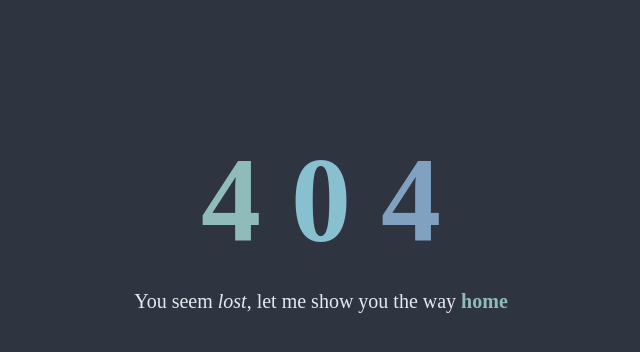
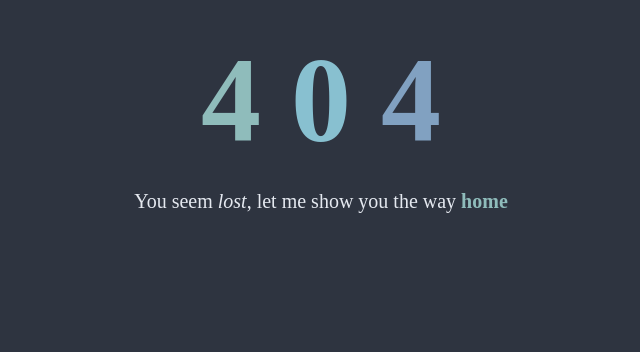
Before and after one commit to erred/profile-v3, a plain HTML site: page public/404.html in a window 1280 px wide. Shown: the part 168-520 px from the top of the page, without its empty margins (319-959 px from the left). Drawn offline with Linux system fonts and the light colour scheme.

Commit message:
move 404 higher

```diff
--- a/public/404.html
+++ b/public/404.html
@@ -34,7 +34,7 @@
 }
         * {box-sizing: inherit; }
         body { background-color: var(--nord0); color: var(--nord5); font-size: 20px; box-sizing: border-box; margin: 0; padding: 0; }
-        main { height: 100vh; width: 100vw; display: flex; align-items: center; justify-content: center; }
+        main { height: 100vh; width: 100vw; display: flex; justify-content: center; padding-top: 200px; }
         div { text-align: center; }
         h1 { margin: 0; font-size: 6em; }
         a { text-decoration: none; color: var(--nord7); }
```
